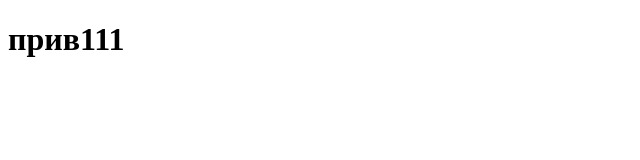
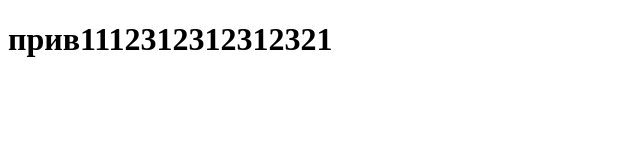
Before and after one commit to branndhart/myproject, a plain HTML site: page index.html in a window 1280 px wide. Shown: the whole page, without its empty margins (0-640 px from the left). Drawn offline with Linux system fonts and the light colour scheme.

Commit message:
сообщение

```diff
--- a/index.html
+++ b/index.html
@@ -7,7 +7,7 @@
     <title>Document</title>
 </head>
 <body>
-    <h1>прив111
+    <h1>прив1112312312312321
     </h1>
 </body>
 </html>
```
Also changed, not shown: css/style.css (added).
